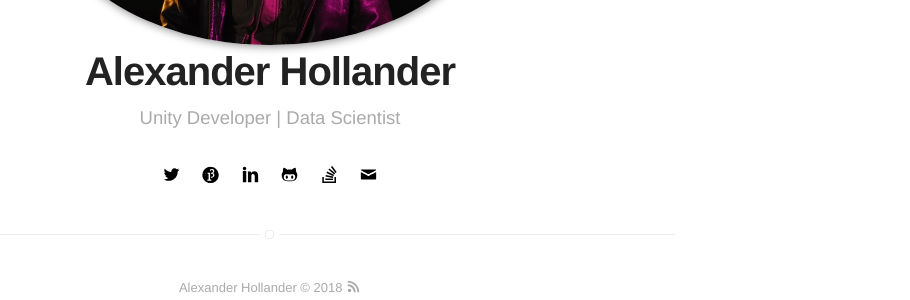
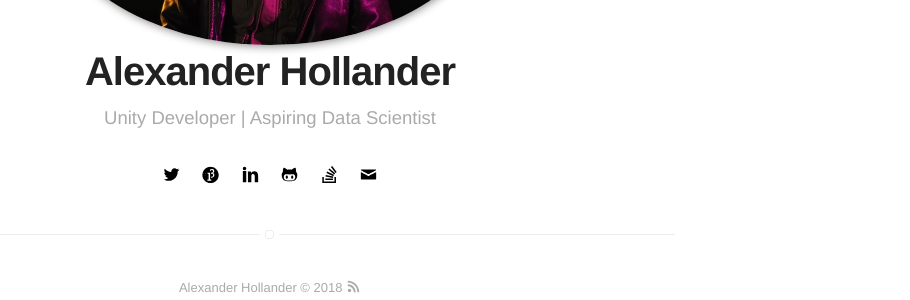
Before and after one commit to Ashen-Vaults/ashen-vaults.github.io, a Jekyll site: the page built from index.html, in a window 1280 px wide. Shown: the part 379-679 px from the top of the page, without its empty margins (370-1280 px from the left). Built offline with Jekyll 4.4.1, drawn with Linux system fonts in a browser that asks for light colours.

Commit message:
Updated bio

```diff
--- a/_config.yml
+++ b/_config.yml
@@ -1,6 +1,6 @@
 # main text of home
 name: Alexander Hollander
-bio: Unity Developer | Data Scientist
+bio: Unity Developer | Aspiring Data Scientist
 
 # twitter summary info
 description: The personal website of Alexsh
```
